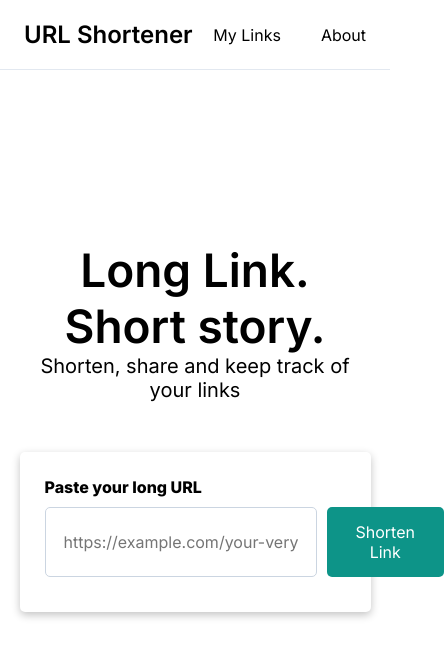
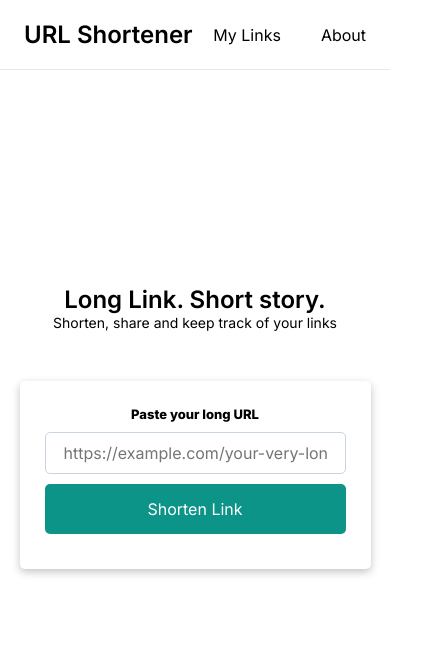
Before and after one commit to valentine-idi/url-shortner-frontend, a React (Vite) app: page / in a window 390 px wide. Shown: the top 656 px of the page, 444 px wide, since content can reach past the window. Built offline with nearby package versions, Linux system fonts and the light colour scheme.

Commit message:
made the body responsive

```diff
--- a/src/components/urlBox/UrlBox.module.scss
+++ b/src/components/urlBox/UrlBox.module.scss
@@ -7,7 +7,7 @@
   box-shadow: rgba(0, 0, 0, 0.24) 0px 3px 8px;
 
   .label {
-    font-size: 16px;
+    font-size: clamp(13px, 1.5vw, 16px);
     font-weight: 800;
   }
 
@@ -70,7 +70,7 @@
     }
 
     p {
-      font-size: 20px;
+      font-size: clamp(14px, 2vw, 20px);
     }
 
     .buttonGroup {
@@ -89,15 +89,46 @@
         &:first-child {
           background: #f0f9f9;
           color: #0f766e;
-          font-size: 20px;
+          font-size: clamp(14px, 2vw, 20px);
         }
 
         &:last-child {
           background: #f8fafc;
           color: #0f172a;
           cursor: pointer;
+          font-size: clamp(12px, 1.5vw, 16px);
         }
       }
     }
   }
 }
+
+@media (max-width: 640px) {
+  .container {
+    .label {
+      text-align: center;
+    }
+    form {
+      flex-direction: column;
+    }
+
+    .result {
+      flex-direction: column;
+
+      p {
+        margin-bottom: 15px;
+      }
+    }
+  }
+}
+
+@media (max-width: 550px) {
+  .container {
+    .result {
+      .buttonGroup {
+        flex-direction: column;
+        gap: 10px;
+      }
+    }
+  }
+}
--- a/src/pages/home/Home.module.scss
+++ b/src/pages/home/Home.module.scss
@@ -15,12 +15,12 @@
 
     p:first-child {
       font-weight: 600;
-      font-size: 46px;
+      font-size: clamp(24px, 4vw, 46px);
     }
 
     p:last-child {
       font-weight: 400;
-      font-size: 20px;
+      font-size: clamp(14px, 3vw, 20px);
     }
   }
 }
--- a/src/services/services.ts
+++ b/src/services/services.ts
@@ -1,5 +1,6 @@
 import HttpService from "./http-service";
 
+// This is for ShortenLink
 export interface Data {
   shortCode: string;
   originalUrl: string;
```
